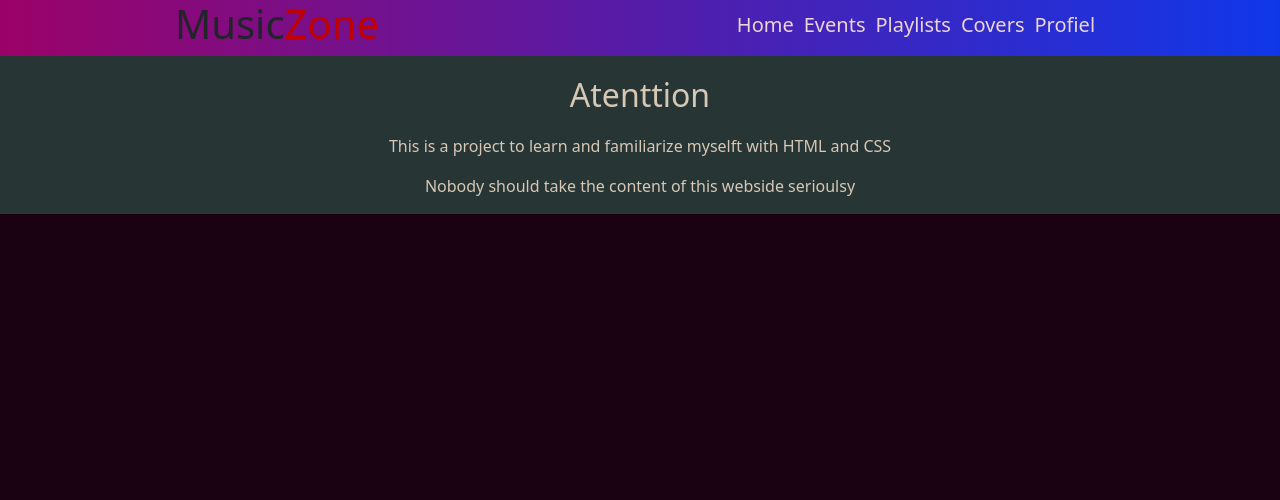
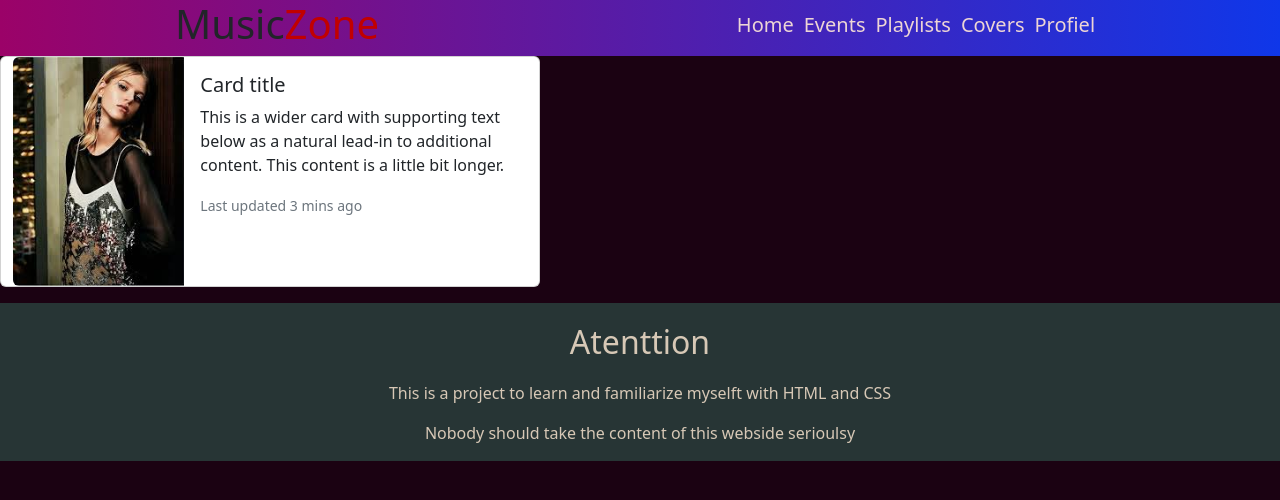
Before and after one commit to SalvadorGragirena/Entrega_Cuarta, a plain HTML site: page profiel.html in a window 1280 px wide. Drawn offline with nearby package versions, Linux system fonts and the light colour scheme.

Commit message:
progreso

```diff
--- a/profiel.html
+++ b/profiel.html
@@ -28,7 +28,22 @@
             </nav>
         </header>
         <main class="container-fluid">
-
+            <div class="row">
+            <div class="card mb-3" style="max-width: 540px;">
+                <div class="row g-0">
+                  <div class="col-md-4">
+                    <img src="./img/perfil.jpg" class="img-fluid rounded-start" alt="perfil">
+                  </div>
+                  <div class="col-md-8">
+                    <div class="card-body">
+                      <h5 class="card-title">Card title</h5>
+                      <p class="card-text">This is a wider card with supporting text below as a natural lead-in to additional content. This content is a little bit longer.</p>
+                      <p class="card-text"><small class="text-muted">Last updated 3 mins ago</small></p>
+                    </div>
+                  </div>
+                </div>
+              </div>
+            </div>
         </main>
 
         <footer class="col-12 footer_bootstrap">
```
Also changed, not shown: img/perfil.jpg (added).
